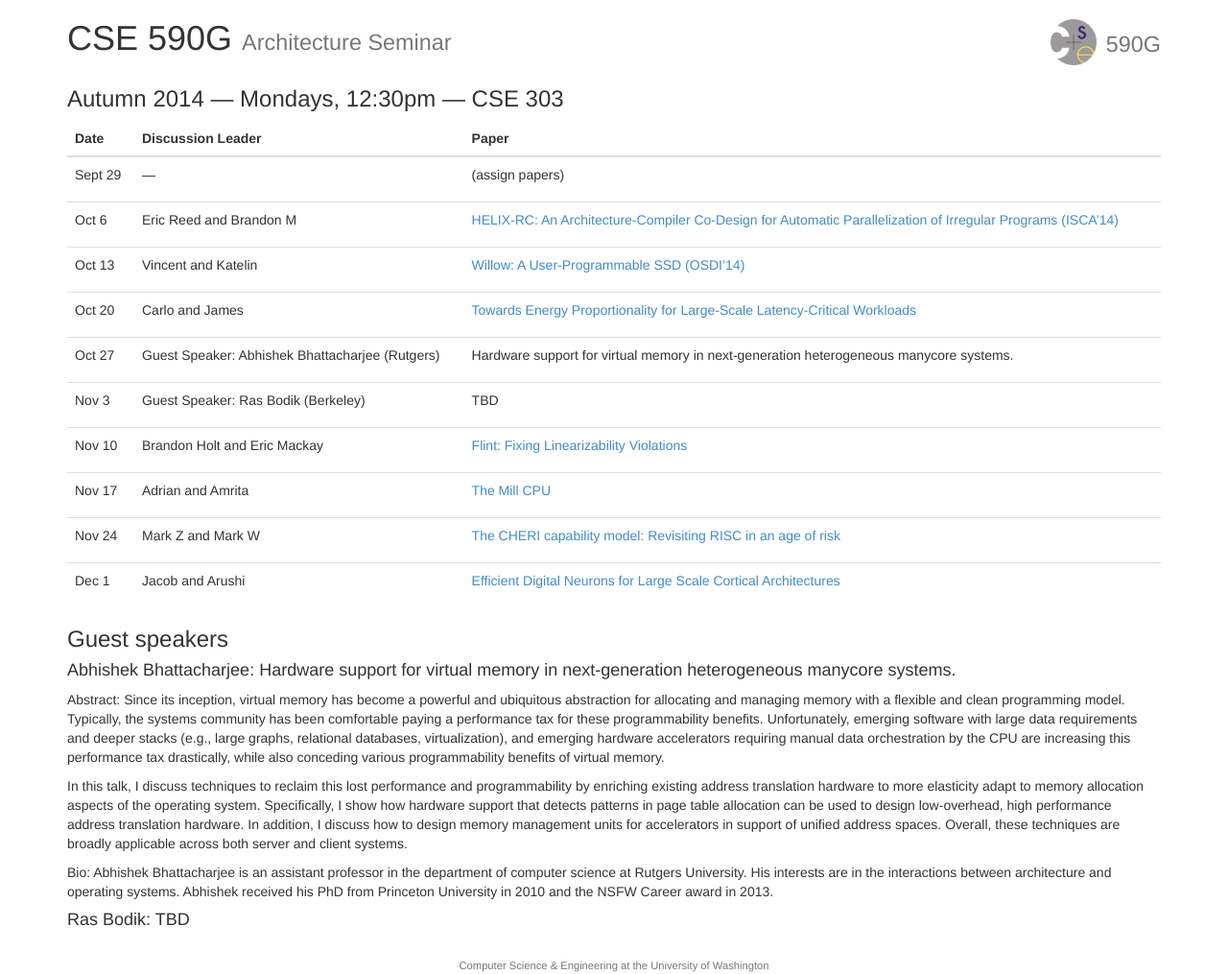
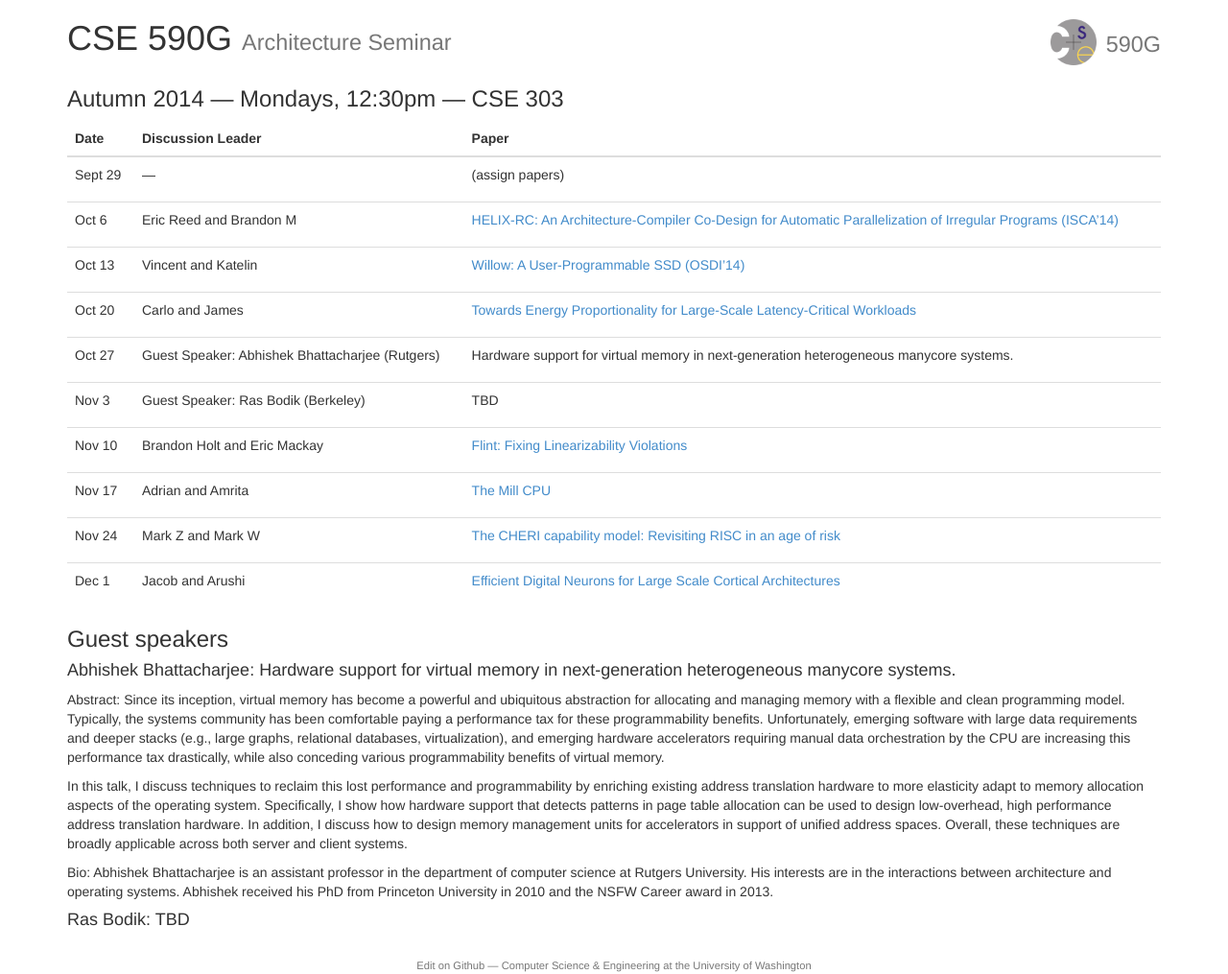
Before and after one commit to uwsampa/cse590g, a Jekyll site: the page built from 14au/index.md, in a window 1280 px wide. Shown: the whole page at 96% size. Built offline with Jekyll 4.4.1, drawn with Linux system fonts in a browser that asks for light colours; nearby versions of some CDN libraries; Markdown is read by kramdown in place of the engine named in the settings.

Commit message:
add link to edit on github to bottom

```diff
--- a/14au/_layouts/base.html
+++ b/14au/_layouts/base.html
@@ -15,6 +15,7 @@
 
     </head>
     <body>
+
       <script src="https://code.jquery.com/jquery.js"></script>
       <script>
         (function(i,s,o,g,r,a,m){i['GoogleAnalyticsObject']=r;i[r]=i[r]||function(){
@@ -42,6 +43,7 @@
           {{ content }}
 
           <div class="footer">
+            <a href="http://github.com/uwsampa/cse590g">Edit on Github</a> —
             <a href="http://www.cs.washington.edu/">Computer Science &amp;
               Engineering</a>
             at the
```
